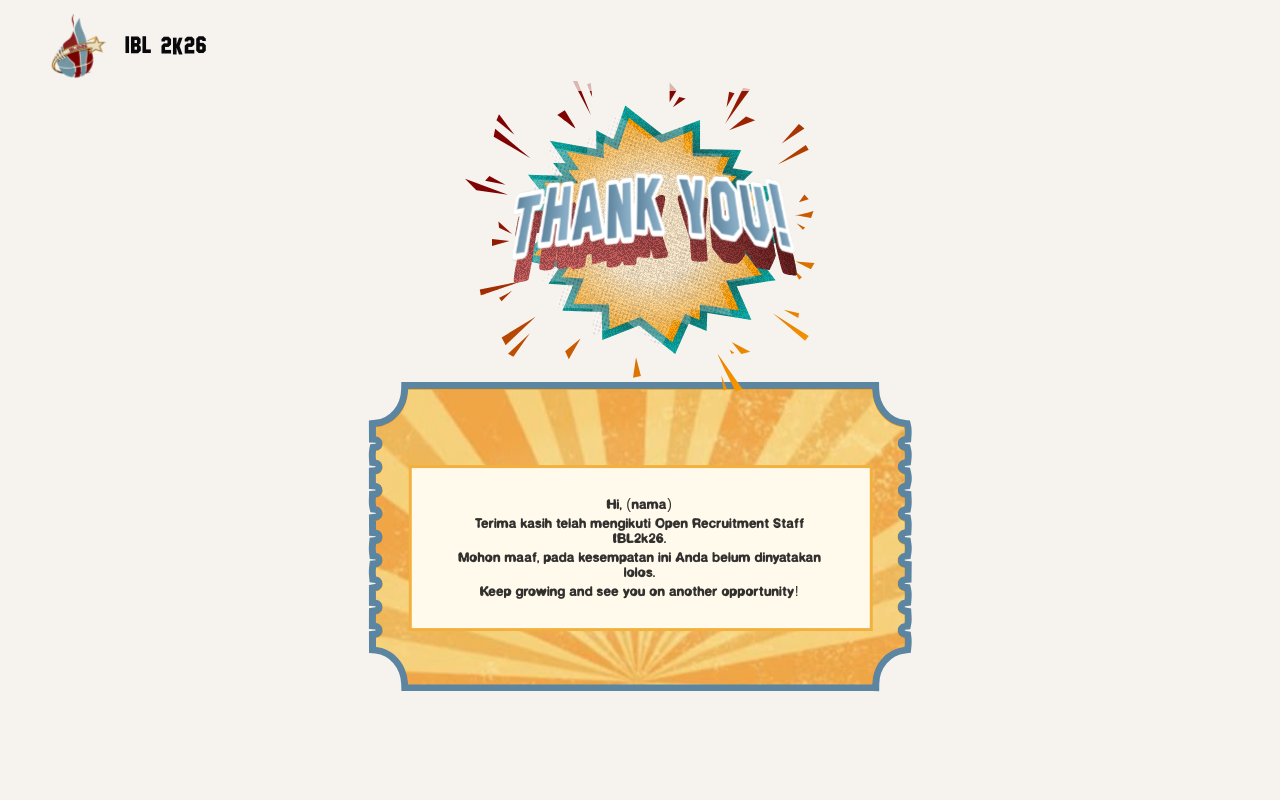
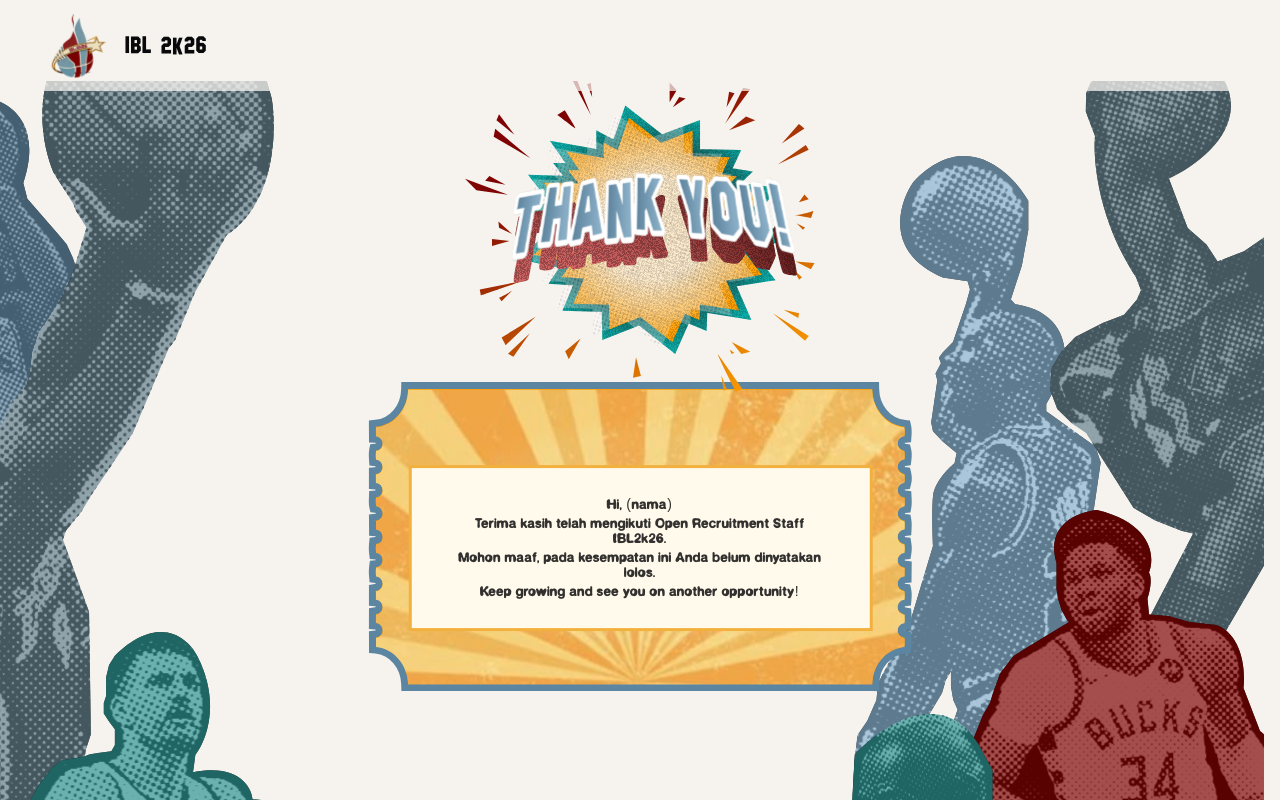
Before and after one commit to EvanCN10/IBL, a Next.js app in the folder frontend/: page /announcement/result in a window 1280 px wide. Shown: the top 800 px of the page. Built offline with nearby package versions, Linux system fonts and the light colour scheme.

Commit message:
feat: Embed PlayersAnimationResult into result sections

```diff
--- a/frontend/components/sections/Announcement/result/LolosSection.tsx
+++ b/frontend/components/sections/Announcement/result/LolosSection.tsx
@@ -2,6 +2,7 @@
 import CongratsDesktop from "@/public/images/announcement/CONGRATS DESKTOP.svg";
 import ResultTicket from "../ResultTicket";
 import WhatsAppContact from "./WhatsAppContact";
+import PlayersAnimationResult from "./PlayersAnimationResult";
 
 interface LolosSectionProps {
   nrp: string;
@@ -12,6 +13,8 @@
   const displayName = urlName || "(nama)";
 
   return (
+    <>
+      <PlayersAnimationResult />
       <ResultTicket
         headerText="WELCOME TO THE TEAM"
         stickerSrc={CongratsDesktop}
@@ -32,5 +35,6 @@
         </p>
         <p>Selamat datang di keluarga besar IBL2K26!</p>
       </ResultTicket>
+    </>
   );
 }
--- a/frontend/components/sections/Announcement/result/TidakLolosSection.tsx
+++ b/frontend/components/sections/Announcement/result/TidakLolosSection.tsx
@@ -1,7 +1,7 @@
 import React from "react";
 import ThankYouDesktop from "@/public/images/announcement/THANKYOU DESKTOP.svg";
 import ResultTicket from "../ResultTicket";
-
+import PlayersAnimationResult from "./PlayersAnimationResult";
 interface TidakLolosSectionProps {
   nrp: string;
   urlName?: string;
@@ -11,6 +11,8 @@
   const displayName = urlName || "(nama)";
 
   return (
+    <>
+      <PlayersAnimationResult />
       <ResultTicket
         stickerSrc={ThankYouDesktop}
         stickerAlt="Thank You!"
@@ -36,5 +38,6 @@
           Keep growing and see you on another opportunity!
         </p>
       </ResultTicket>
+    </>
   );
 }
```
Lines whose indentation alone changed are shown as unchanged.
